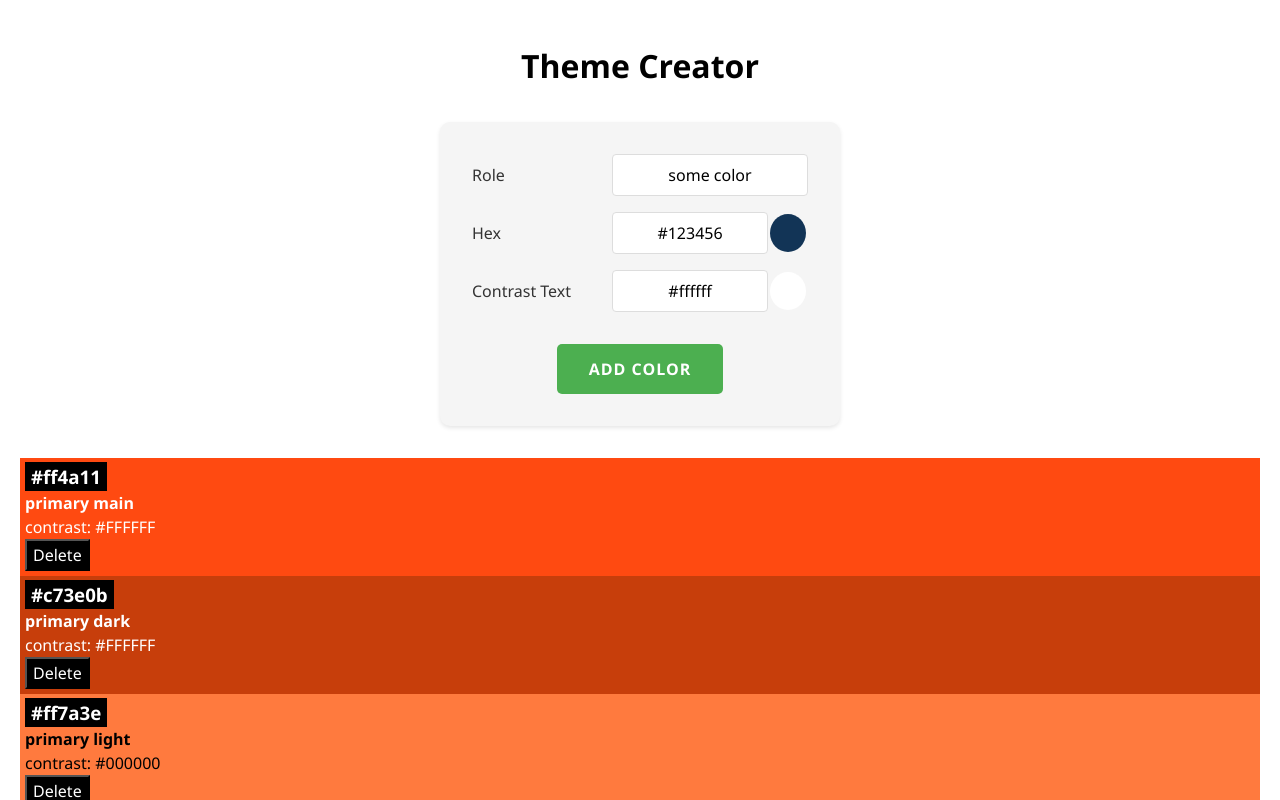
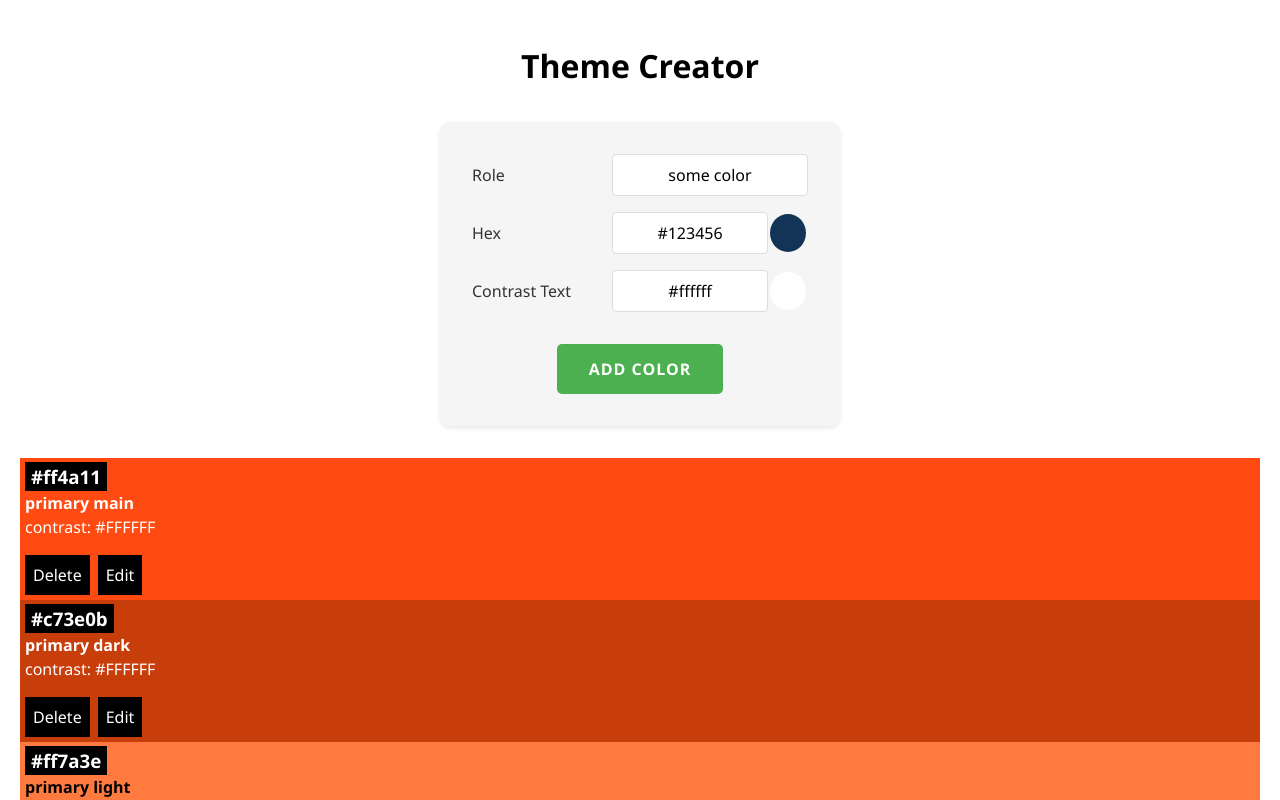
Before and after one commit to VadlamudiGirish/color-theme-creator, a React (Vite) app: page / in a window 1280 px wide. Shown: the top 800 px of the page. Built offline with nearby package versions, Linux system fonts and the light colour scheme.

Commit message:
Implement color update by re-using the colorForm component

```diff
--- a/src/App.jsx
+++ b/src/App.jsx
@@ -15,6 +15,14 @@ function App() {
     setColors(colors.filter((color) => color.id !== colorId));
   }
 
+  function handleUpdateColor(updatedColor) {
+    setColors(
+      colors.map((color) =>
+        color.id === updatedColor.id ? { ...color, ...updatedColor } : color
+      )
+    );
+  }
+
   return (
     <>
       <h1 className="text">Theme Creator</h1>
@@ -24,7 +32,12 @@ function App() {
       ) : (
         colors.map((color) => {
           return (
-            <Color key={color.id} color={color} onDelete={handleDeleteColor} />
+            <Color
+              key={color.id}
+              color={color}
+              onDelete={handleDeleteColor}
+              onUpdate={handleUpdateColor}
+            />
           );
         })
       )}
--- a/src/Components/Color/Color.css
+++ b/src/Components/Color/Color.css
@@ -9,3 +9,22 @@
   background: black;
   color: white;
 }
+
+.action-container {
+  margin-top: 1rem;
+}
+
+.button-group {
+  display: flex;
+  gap: 0.5rem;
+}
+
+.button-group button {
+  padding: 0.5rem;
+  transition: all 0.2s ease;
+}
+
+.color-card-highlight button {
+  margin: 0 0.25rem;
+  padding: 0.25rem 0.5rem;
+}
--- a/src/Components/Color/Color.jsx
+++ b/src/Components/Color/Color.jsx
@@ -1,8 +1,19 @@
 import { useState } from "react";
 import "./Color.css";
+import ColorForm from "../ColorForm/ColorForm";
 
-export default function Color({ color, onDelete }) {
+export default function Color({ color, onDelete, onUpdate }) {
   const [confirmMessage, setConfirmMessage] = useState(false);
+  const [editMode, setEditMode] = useState(false);
+
+  function handleColorUpdate(UpdatedColor) {
+    setEditMode(false);
+    onUpdate(UpdatedColor);
+  }
+
+  function handleColorDelete() {
+    onDelete(color.id);
+  }
 
   return (
     <div
@@ -15,27 +26,61 @@ export default function Color({ color, onDelete }) {
       <h3 className="color-card-hightlight">{color.hex}</h3>
       <h4>{color.role}</h4>
       <p>contrast: {color.contrastText}</p>
-      {!confirmMessage ? (
-        <button
-          onClick={() => setConfirmMessage(true)}
-          className="color-card-hightlight"
-        >
-          Delete
-        </button>
-      ) : (
+
+      <div className="action-container">
+        {confirmMessage ? (
           <div className="color-card-highlight">
             <p>Really delete?</p>
-          <button onClick={() => onDelete(color.id)} style={{ margin: "5px" }}>
+            <button
+              onClick={handleColorDelete}
+              style={{ backgroundColor: color.contrastText, color: color.hex }}
+            >
               Yes
             </button>
             <button
               onClick={() => setConfirmMessage(false)}
-            style={{ margin: "5px" }}
+              style={{ backgroundColor: color.contrastText, color: color.hex }}
             >
               No
             </button>
           </div>
+        ) : editMode ? (
+          <ColorForm
+            onSubmitColor={handleColorUpdate}
+            currentColor={color}
+            onCancel={() => setEditMode(false)}
+          />
+        ) : (
+          <div className="button-group">
+            <button
+              onClick={() => {
+                setEditMode(false);
+                setConfirmMessage(true);
+              }}
+              className="color-card-hightlight"
+              style={{
+                border: editMode ? `2px solid ${color.contrastText}` : "none",
+              }}
+            >
+              Delete
+            </button>
+            <button
+              onClick={() => {
+                setConfirmMessage(false);
+                setEditMode(true);
+              }}
+              className="color-card-hightlight"
+              style={{
+                border: confirmMessage
+                  ? `2px solid ${color.contrastText}`
+                  : "none",
+              }}
+            >
+              Edit
+            </button>
+          </div>
         )}
+      </div>
     </div>
   );
 }
--- a/src/Components/ColorForm/ColorForm.jsx
+++ b/src/Components/ColorForm/ColorForm.jsx
@@ -2,12 +2,14 @@ import ColorInput from "../ColorInput/ColorInput";
 import "./ColorForm.css";
 import { uid } from "uid";
 
-export default function ColorForm({ onSubmitColor }) {
-  const defaultFormData = {
+export default function ColorForm({ onSubmitColor, currentColor }) {
+  let defaultFormData = {
     role: "some color",
     hex: "#123456",
     contrastText: "#ffffff",
   };
+
+  defaultFormData = currentColor || defaultFormData;
 
   function handleSubmit(event) {
     event.preventDefault();
@@ -15,7 +17,9 @@ export default function ColorForm({ onSubmitColor }) {
     const formData = new FormData(event.target);
     const data = Object.fromEntries(formData);
 
-    onSubmitColor({ ...data, id: uid() });
+    currentColor
+      ? onSubmitColor({ ...data, id: currentColor.id })
+      : onSubmitColor({ ...data, id: uid() });
 
     event.target.reset();
     event.target.role.focus();
@@ -43,7 +47,7 @@ export default function ColorForm({ onSubmitColor }) {
           defaultValue={defaultFormData.contrastText}
         />
       </label>
-      <button>ADD COLOR</button>
+      <button>{!currentColor ? "ADD COLOR" : "UPDATE COLOR"}</button>
     </form>
   );
 }
```
Lines whose indentation alone changed are shown as unchanged.
